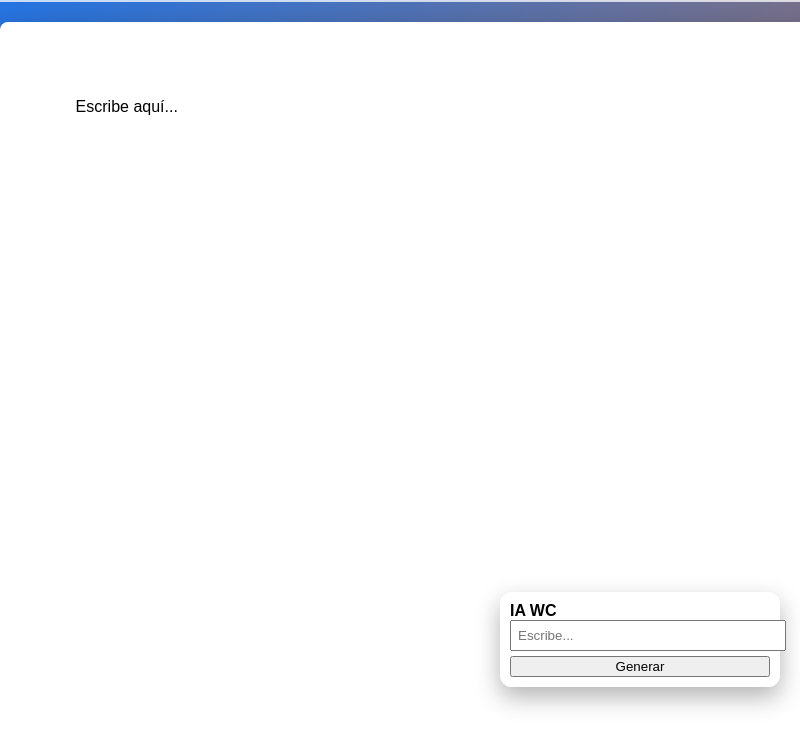
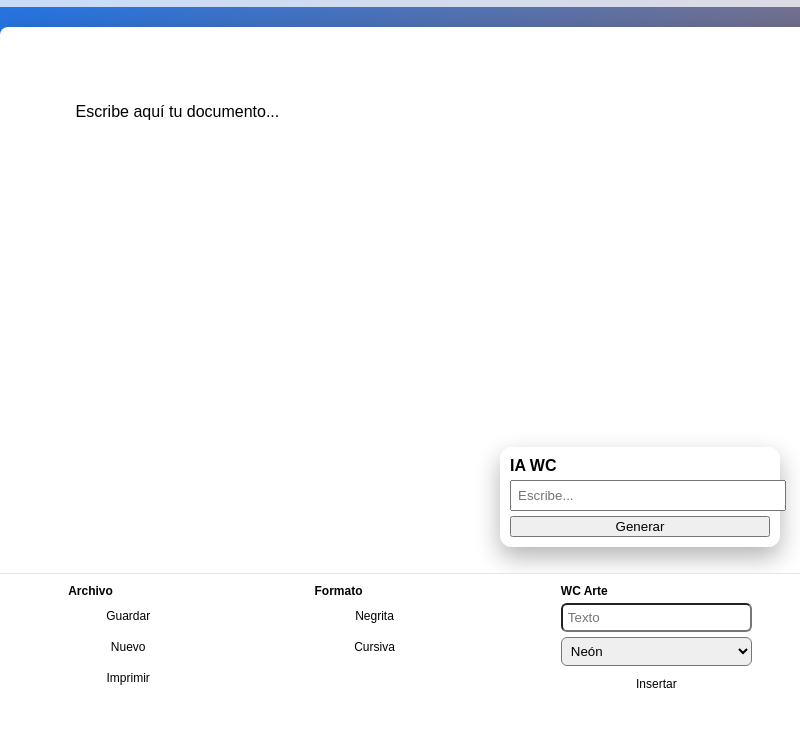
Before and after one commit to kacn1z-del/wc-editorpro, an Electron app: page index.html in a window 800 px wide. Shown: the part 93-840 px from the top of the page. Drawn offline with Linux system fonts and the light colour scheme.

Commit message:
Actualizar index.html

```diff
--- a/index.html
+++ b/index.html
@@ -3,26 +3,42 @@
 <head>
 <meta charset="UTF-8">
 <meta name="viewport" content="width=device-width, initial-scale=1.0">
-<title>WC Corporate Editor Pro</title>
+<title>WC Corporate Editor Pro + IA</title>
 
 <style>
 
-/* 🌈 FONDO */
+/* =========================
+🌈 FONDO PRINCIPAL
+========================= */
 body{
   margin:0;
   font-family:Arial;
   background: linear-gradient(135deg, #1b75ed, #ff6b00);
 }
 
-/* 🧊 TOPBAR */
+/* =========================
+🧠 TOPBAR
+========================= */
 .topbar{
   background: rgba(255,255,255,0.75);
   backdrop-filter: blur(20px);
   padding:12px;
+  text-align:center;
   font-weight:bold;
 }
 
-/* 🎛️ RIBBON COMPLETO */
+/* TÍTULO CON DEGRADADO */
+.title-gradient{
+  font-size:20px;
+  font-weight:900;
+  background: linear-gradient(135deg, #1b75ed, #ff6b00);
+  -webkit-background-clip: text;
+  -webkit-text-fill-color: transparent;
+}
+
+/* =========================
+🎛️ RIBBON SUPERIOR
+========================= */
 .ribbon{
   background: rgba(255,255,255,0.75);
   backdrop-filter: blur(20px);
@@ -32,7 +48,7 @@ body{
   gap:10px;
 }
 
-/* MENÚ */
+/* MENÚS */
 .menu{position:relative;}
 .menu button{
   background:white;
@@ -65,34 +81,40 @@ body{
 }
 .menu-content button:hover{background:#e6f0ff;}
 
-/* 📄 HOJA A4 */
+/* =========================
+📄 HOJA A4
+========================= */
 .page{
   width:210mm;
   min-height:297mm;
   background:white;
-  margin:20px auto;
+  margin:20px auto 140px auto;
   padding:20mm;
   box-shadow:0 10px 30px rgba(0,0,0,0.3);
   border-radius:8px;
 }
 
-/* ✍️ EDITOR */
+/* EDITOR */
 #editor{
   min-height:250mm;
   outline:none;
 }
 
-/* ✨ WC ARTE */
-.wc-arte-1{color:#fff;text-shadow:0 0 12px #1b75ed;font-weight:bold;font-size:26px;}
-.wc-arte-2{color:#fff;text-shadow:0 0 10px #ffb347;font-weight:bold;font-size:26px;}
-.wc-arte-3{color:#fff;text-shadow:3px 3px 10px rgba(0,0,0,0.4);font-weight:bold;font-size:26px;}
-.wc-arte-4{color:#fff;text-shadow:0 0 15px #1b75ed,0 0 25px #ff6b00;font-weight:bold;font-size:26px;}
+/* =========================
+✨ WC ARTE
+========================= */
+.wc-arte-1{color:#fff;text-shadow:0 0 12px #1b75ed;font-size:26px;font-weight:bold;}
+.wc-arte-2{color:#fff;text-shadow:0 0 10px #ffb347;font-size:26px;font-weight:bold;}
+.wc-arte-3{color:#fff;text-shadow:3px 3px 10px rgba(0,0,0,0.4);font-size:26px;font-weight:bold;}
+.wc-arte-4{color:#fff;text-shadow:0 0 15px #1b75ed,0 0 25px #ff6b00;font-size:26px;font-weight:bold;}
 
-/* 🤖 IA (FLOTANTE NO INVASIVA) */
+/* =========================
+🤖 IA FLOTANTE
+========================= */
 .ai-float{
   position:fixed;
   right:20px;
-  bottom:20px;
+  bottom:160px;
   width:260px;
   background: rgba(255,255,255,0.85);
   backdrop-filter: blur(20px);
@@ -104,23 +126,75 @@ body{
 .ai-float input{
   width:100%;
   padding:6px;
+  margin-top:5px;
 }
 
 .ai-float button{
   margin-top:5px;
   width:100%;
 }
+
+/* =========================
+🧲 DOCK INFERIOR
+========================= */
+.dock{
+  position:fixed;
+  bottom:0;
+  left:0;
+  width:100%;
+  display:flex;
+  justify-content:space-around;
+  gap:10px;
+  padding:10px;
+  background: rgba(255,255,255,0.75);
+  backdrop-filter: blur(25px);
+  border-top:1px solid rgba(0,0,0,0.1);
+}
+
+.dock-section{
+  display:flex;
+  flex-direction:column;
+  gap:5px;
+  min-width:120px;
+}
+
+.dock-title{
+  font-size:12px;
+  font-weight:bold;
+}
+
+.dock button{
+  background:white;
+  border:none;
+  padding:6px 10px;
+  border-radius:8px;
+  cursor:pointer;
+  font-size:12px;
+}
+
+.dock button:hover{
+  transform:translateY(-2px);
+  box-shadow:0 6px 15px rgba(0,0,0,0.15);
+}
+
+.dock input, .dock select{
+  padding:5px;
+  border-radius:6px;
+}
+
 </style>
 </head>
 
 <body>
 
-<div class="topbar">WC CORPORATE EDITOR PRO + IA</div>
+<!-- TOPBAR -->
+<div class="topbar">
+  <div class="title-gradient">WC CORPORATE EDITOR PRO + IA</div>
+</div>
 
-<!-- 🎛️ RIBBON RESTAURADO COMPLETO -->
+<!-- RIBBON -->
 <div class="ribbon">
 
-  <!-- ARCHIVO -->
   <div class="menu">
     <button>Archivo</button>
     <div class="menu-content">
@@ -130,7 +204,6 @@ body{
     </div>
   </div>
 
-  <!-- EDITAR -->
   <div class="menu">
     <button>Editar</button>
     <div class="menu-content">
@@ -141,7 +214,6 @@ body{
     </div>
   </div>
 
-  <!-- FORMATO -->
   <div class="menu">
     <button>Formato</button>
     <div class="menu-content">
@@ -152,7 +224,6 @@ body{
     </div>
   </div>
 
-  <!-- INSERTAR -->
   <div class="menu">
     <button>Insertar</button>
     <div class="menu-content">
@@ -161,7 +232,6 @@ body{
     </div>
   </div>
 
-  <!-- WC ARTE -->
   <div class="menu">
     <button>WC Arte</button>
     <div class="menu-content">
@@ -176,7 +246,6 @@ body{
     </div>
   </div>
 
-  <!-- HERRAMIENTAS -->
   <div class="menu">
     <button>Herramientas</button>
     <div class="menu-content">
@@ -188,12 +257,12 @@ body{
 
 </div>
 
-<!-- 📄 DOCUMENTO -->
+<!-- EDITOR -->
 <div class="page">
-  <div id="editor" contenteditable="true">Escribe aquí...</div>
+  <div id="editor" contenteditable="true">Escribe aquí tu documento...</div>
 </div>
 
-<!-- 🤖 IA FLOTANTE -->
+<!-- IA -->
 <div class="ai-float">
   <b>IA WC</b>
   <input id="aiInput" placeholder="Escribe...">
@@ -201,38 +270,62 @@ body{
   <div id="aiOutput"></div>
 </div>
 
+<!-- DOCK -->
+<div class="dock">
+
+  <div class="dock-section">
+    <div class="dock-title">Archivo</div>
+    <button onclick="guardar()">Guardar</button>
+    <button onclick="nuevo()">Nuevo</button>
+    <button onclick="imprimir()">Imprimir</button>
+  </div>
+
+  <div class="dock-section">
+    <div class="dock-title">Formato</div>
+    <button onclick="cmd('bold')">Negrita</button>
+    <button onclick="cmd('italic')">Cursiva</button>
+  </div>
+
+  <div class="dock-section">
+    <div class="dock-title">WC Arte</div>
+    <input id="textoArte" placeholder="Texto">
+    <select id="estiloArte">
+      <option value="1">Neón</option>
+      <option value="2">Dorado</option>
+      <option value="3">Sombra</option>
+      <option value="4">Glow</option>
+    </select>
+    <button onclick="insertarArte()">Insertar</button>
+  </div>
+
+</div>
+
 <script>
 
 /* EDITOR */
 function cmd(c){document.execCommand(c,false,null);}
-
-/* INSERT */
 function insertText(t){document.execCommand("insertText",false,t);}
-
 function insertTable(){
   document.execCommand("insertHTML",false,
   "<table border='1' style='width:100%'><tr><td>A</td><td>B</td></tr></table>");
 }
 
-/* WC ARTE EN CURSOR */
+/* WC ARTE */
 function insertarArte(){
   const t=document.getElementById("textoArte").value;
   const e=document.getElementById("estiloArte").value;
   const span=document.createElement("span");
   span.className="wc-arte-"+e;
   span.textContent=t;
-  insertNode(span);
-}
 
-function insertNode(node){
   let sel=window.getSelection();
   if(!sel.rangeCount) return;
   let r=sel.getRangeAt(0);
   r.deleteContents();
-  r.insertNode(node);
+  r.insertNode(span);
 }
 
-/* ARCHIVO */
+/* FILE */
 function guardar(){
   localStorage.setItem("wc",document.getElementById("editor").innerHTML);
 }
```
